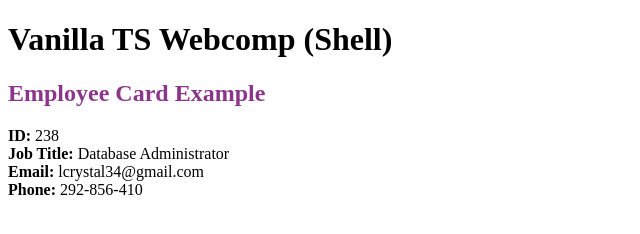
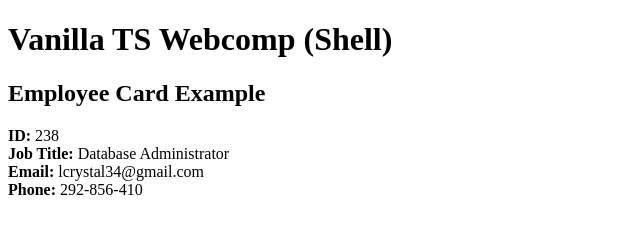
Before and after one commit to jbscratch/vanilla-ts-webcomp, a website with bundled scripts: page index.html in a window 1280 px wide. Shown: the whole page, without its empty margins (0-640 px from the left). Built offline with nearby package versions, Linux system fonts and the light colour scheme.

Commit message:
remove h2 color

```diff
--- a/index.html
+++ b/index.html
@@ -4,10 +4,6 @@
 <head>
     <title>Web Components</title>
     <style>
-        h2 {
-            color: rgb(139, 54, 139);
-        }
-
         employee-card {
             --max-width: 600px;
         }
```
